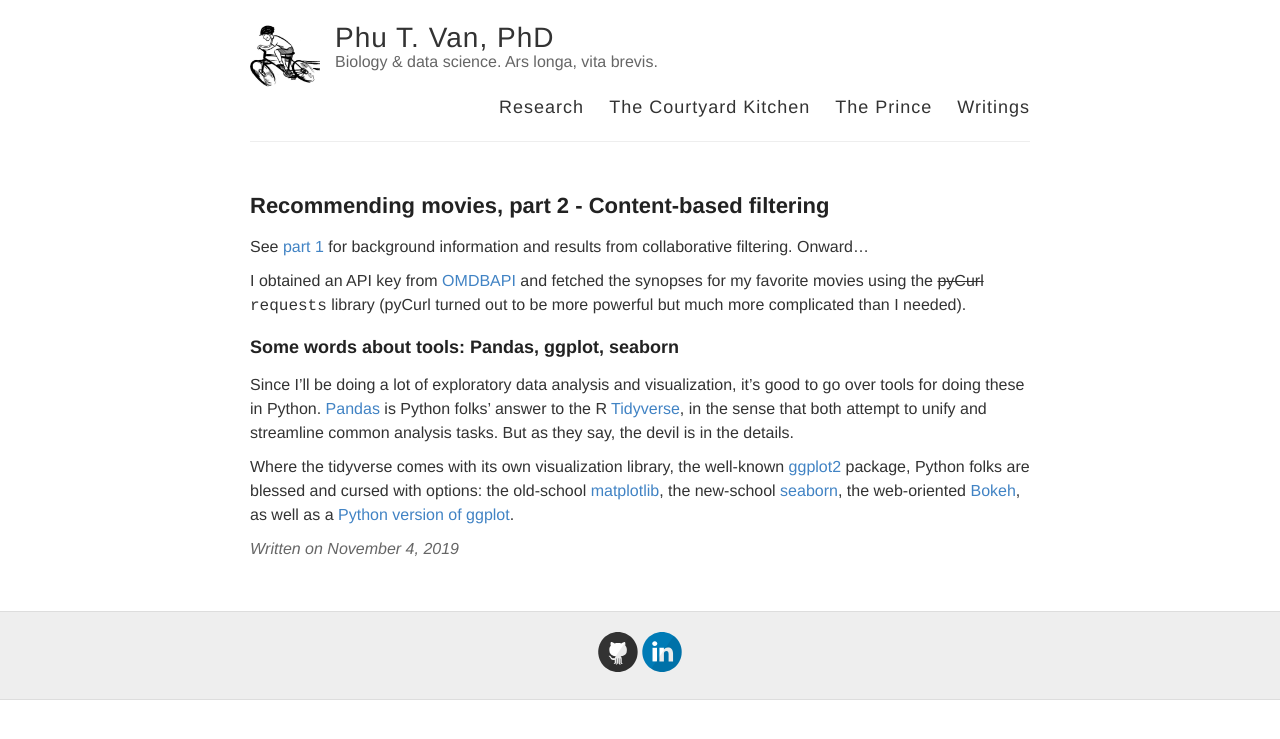
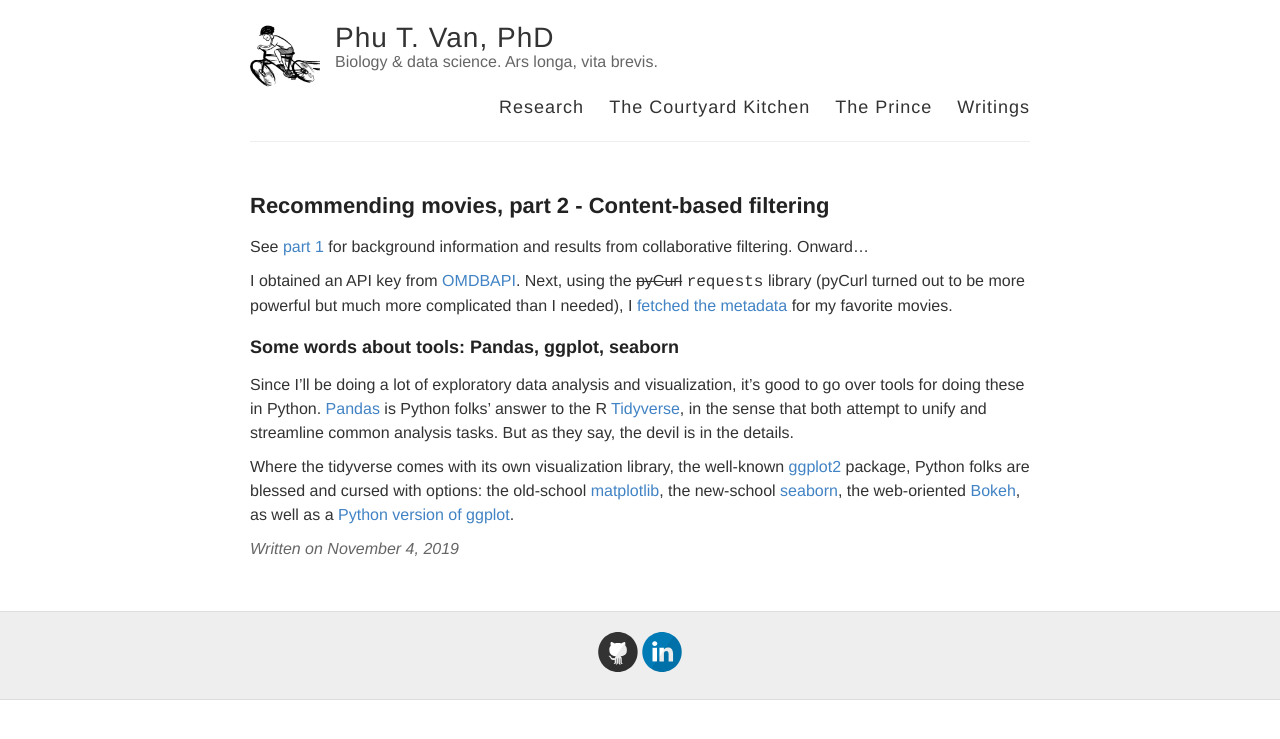
Before and after one commit to ptvan/ptvan.github.io, a Jekyll site: the page built from _posts/2019-11-04-movie-recommender-part2.md, in a window 1280 px wide. Shown: the top 739 px of the page. Built offline with Jekyll 4.4.1, drawn with Linux system fonts in a browser that asks for light colours.

Commit message:
updated movie recommender part2 post

```diff
--- a/_posts/2019-11-04-movie-recommender-part2.md
+++ b/_posts/2019-11-04-movie-recommender-part2.md
@@ -5,7 +5,7 @@
 
 See [part 1](https://ptvan.github.io/movie-recommender-part1) for background information and results from collaborative filtering. Onward...
 
-I obtained an API key from [OMDBAPI](https://www.omdbapi.com/) and fetched the synopses for my favorite movies using the ~~pyCurl~~ `requests` library (pyCurl turned out to be more powerful but much more complicated than I needed).
+I obtained an API key from [OMDBAPI](https://www.omdbapi.com/). Next, using the ~~pyCurl~~ `requests` library (pyCurl turned out to be more powerful but much more complicated than I needed), I [fetched the metadata](https://github.com/ptvan/movies/blob/master/fetch_movie_metadata.py) for my favorite movies.
 
 ### Some words about tools: Pandas, ggplot, seaborn
 
```
